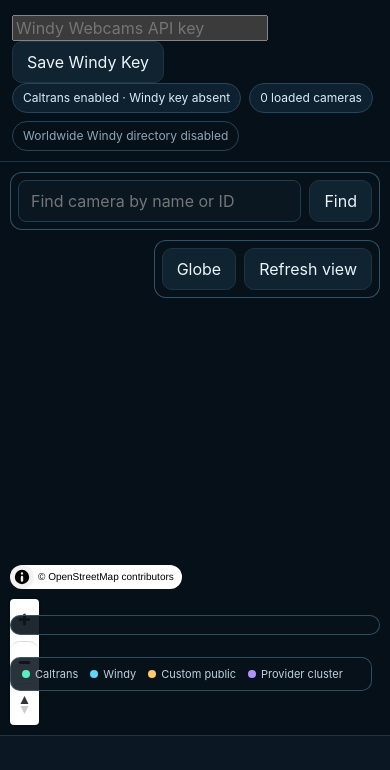
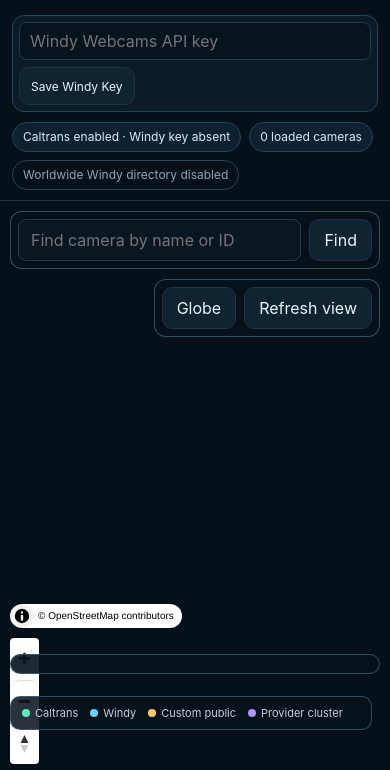
Before and after one commit to US0RIS/Worldwide-Cams, a website built with Vite: page index.html in a window 390 px wide. Shown: the part 55-825 px from the top of the page. Built offline with nearby package versions, Linux system fonts and the light colour scheme; no server answers; files whose address does not match are found by name.

Commit message:
Style Windy credential input

```diff
--- a/src/styles.css
+++ b/src/styles.css
@@ -558,3 +558,58 @@
   background: #20282e;
   border-color: #47535c;
 }
+
+.header-tools {
+  display: flex;
+  align-items: center;
+  justify-content: flex-end;
+  gap: 10px;
+  flex-wrap: wrap;
+}
+
+.windy-key-control {
+  display: flex;
+  align-items: center;
+  gap: 7px;
+  padding: 6px;
+  border-radius: 12px;
+  border: 1px solid #274558;
+  background: #0b1b27;
+}
+
+.windy-key-control input {
+  width: 190px;
+  min-height: 38px;
+  border-radius: 8px;
+  border: 1px solid #223d50;
+  background: #07141d;
+  color: var(--text);
+  padding: 0 10px;
+}
+
+.windy-key-control button {
+  min-height: 38px;
+  padding: 0 11px;
+  font-size: 12px;
+}
+
+.secondary-button {
+  background: transparent;
+}
+
+@media (max-width: 900px) {
+  .header-tools {
+    width: 100%;
+    justify-content: flex-start;
+  }
+
+  .windy-key-control {
+    width: 100%;
+    flex-wrap: wrap;
+  }
+
+  .windy-key-control input {
+    flex: 1 1 220px;
+    width: auto;
+  }
+}
```
